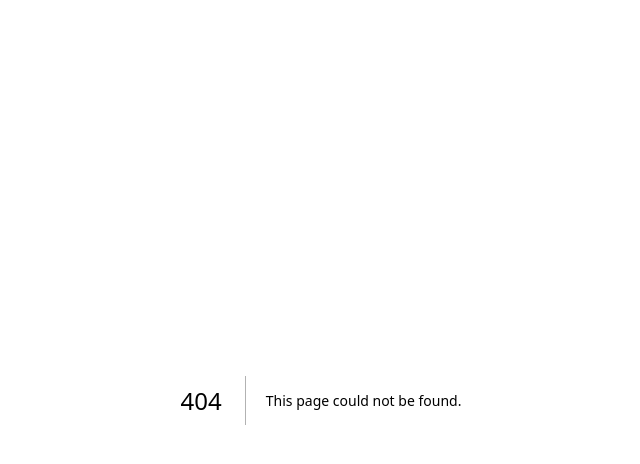
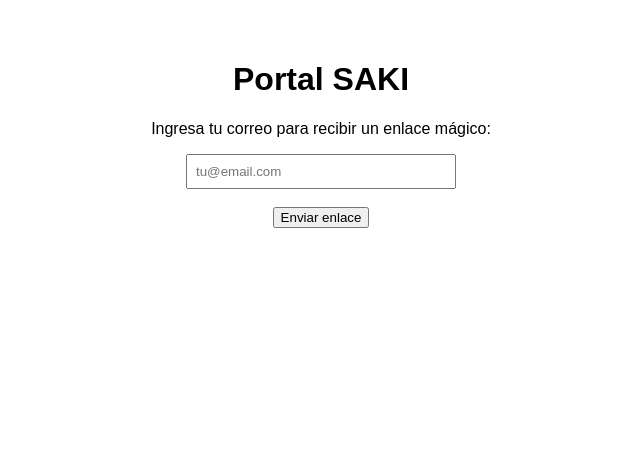
Before and after one commit to SAKI-ROMINA/SAKI-PORTAL, a Next.js app: page /login in a window 1280 px wide. Before the commit this address had no page. Shown: the top 464 px of the page, without its empty margins (319-959 px from the left). Built offline with nearby package versions, Linux system fonts and the light colour scheme; no server answers.

Commit message:
Create login.js

```diff
--- /dev/null
+++ b/pages/login.js
@@ -0,0 +1,54 @@
+// pages/login.js
+import { useState } from 'react'
+import { supabase } from '../lib/supabaseClient'
+
+export default function Login() {
+  const [email, setEmail] = useState('')
+  const [sending, setSending] = useState(false)
+  const [msg, setMsg] = useState(null)
+  const [err, setErr] = useState(null)
+
+  async function handleMagicLink(e) {
+    e.preventDefault()
+    setSending(true)
+    setMsg(null)
+    setErr(null)
+
+    const { error } = await supabase.auth.signInWithOtp({
+      email,
+      options: {
+        emailRedirectTo: 'https://saki-portal.vercel.app/dashboard',
+      },
+    })
+
+    if (error) {
+      setErr(error.message)
+    } else {
+      setMsg('📩 Revisa tu correo y haz clic en el enlace para entrar.')
+    }
+    setSending(false)
+  }
+
+  return (
+    <div style={{ padding: '2rem', fontFamily: 'Arial', textAlign: 'center' }}>
+      <h1>Portal SAKI</h1>
+      <p>Ingresa tu correo para recibir un enlace mágico:</p>
+      <form onSubmit={handleMagicLink}>
+        <input
+          type="email"
+          placeholder="tu@email.com"
+          value={email}
+          onChange={(e) => setEmail(e.target.value)}
+          required
+          style={{ padding: '0.5rem', width: '250px' }}
+        />
+        <br /><br />
+        <button type="submit" disabled={sending}>
+          {sending ? 'Enviando...' : 'Enviar enlace'}
+        </button>
+      </form>
+      {msg && <p style={{ color: 'green' }}>{msg}</p>}
+      {err && <p style={{ color: 'red' }}>{err}</p>}
+    </div>
+  )
+}
```
